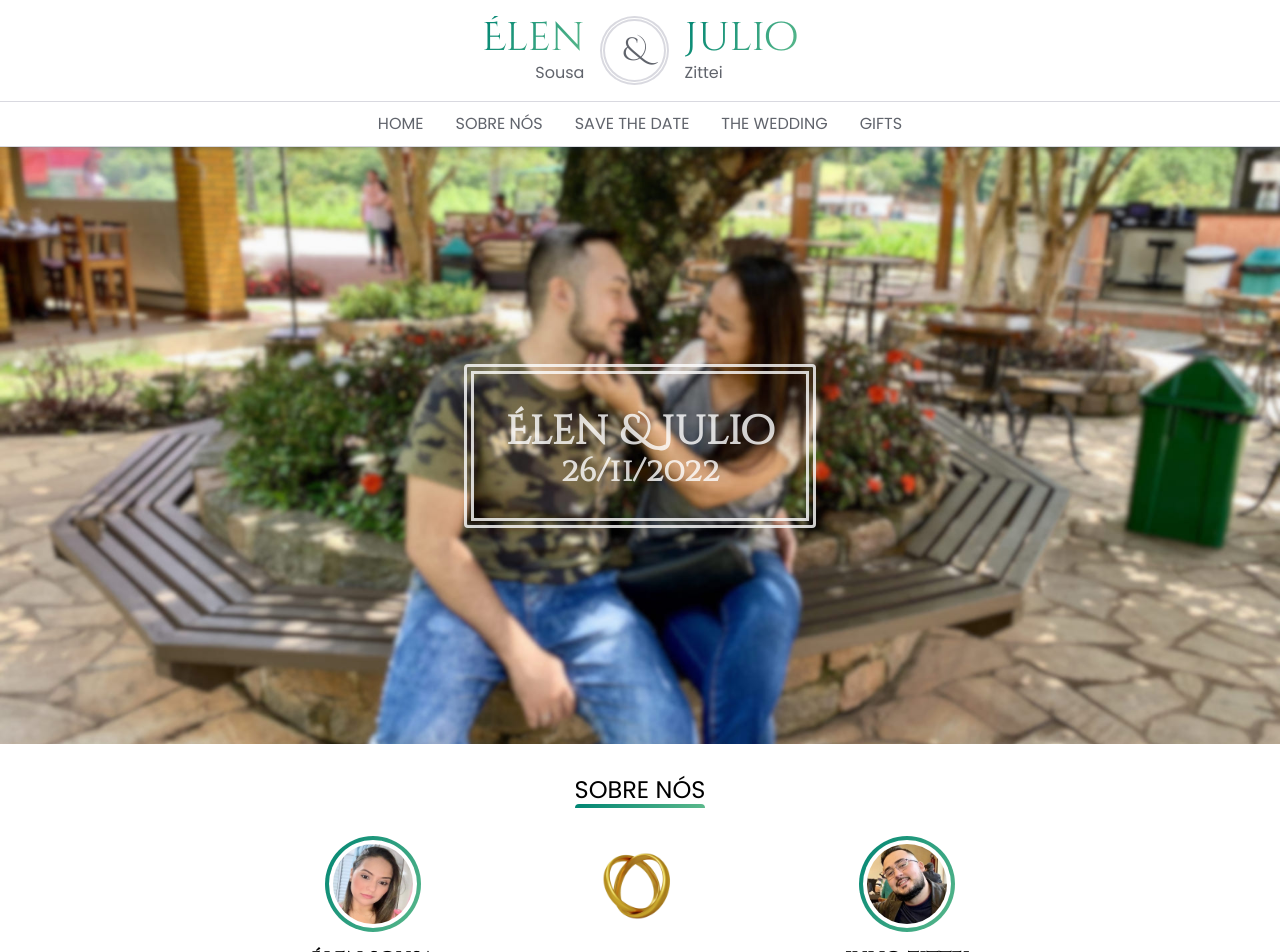
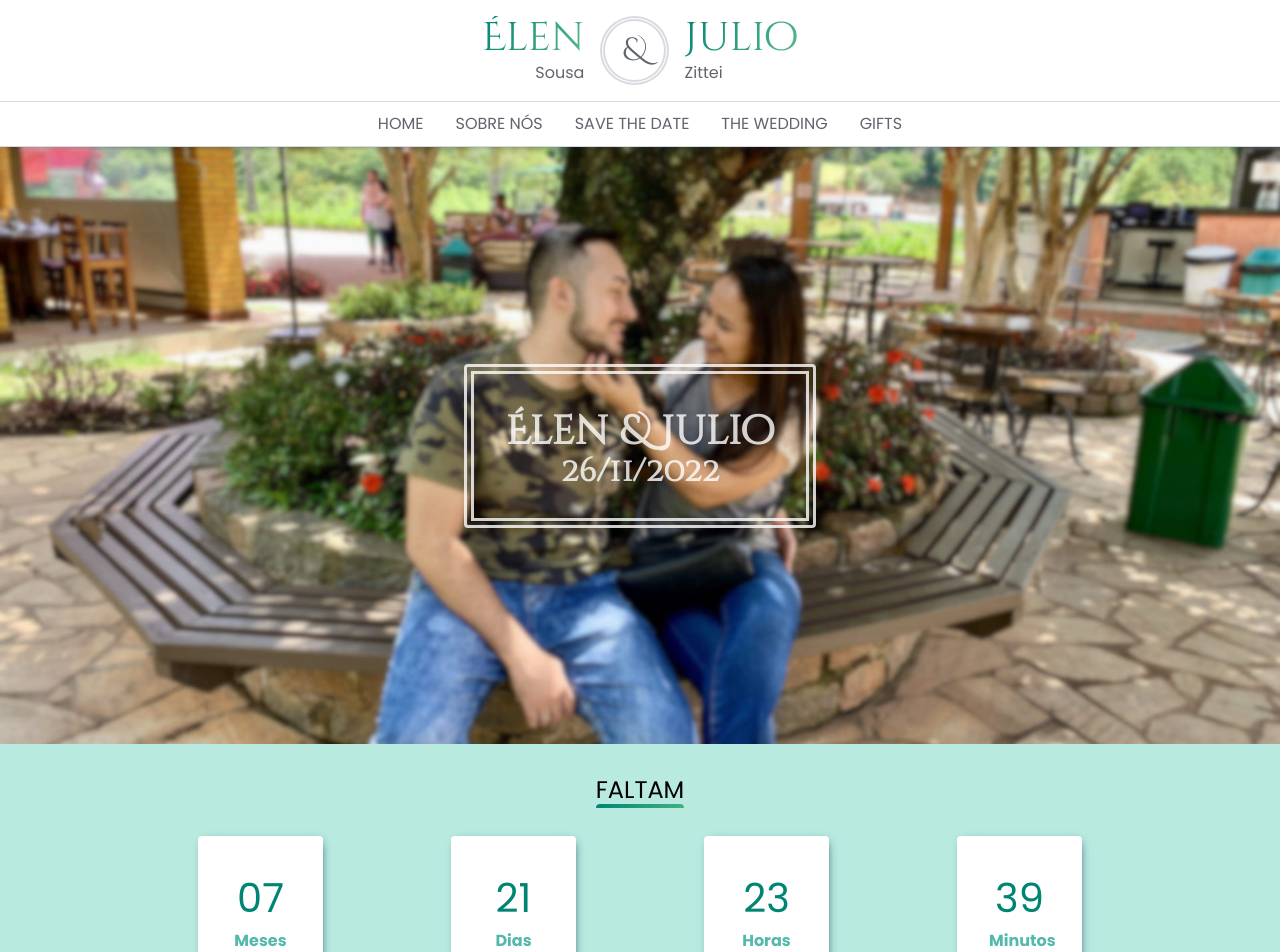
Before and after one commit to JulioZittei/our-wedding, a Next.js app: page / in a window 1280 px wide. Shown: the top 952 px of the page. Built offline with nearby package versions, Linux system fonts and the light colour scheme.

Commit message:
Add CountDown component

```diff
--- /dev/null
+++ b/src/components/CountDown.tsx
@@ -0,0 +1,66 @@
+import { useEffect, useState } from 'react';
+import * as CountDownCss from '../styles/components/CountDown';
+import { styled } from '../styles/stiches.config';
+import moment from 'moment';
+
+const CountDownRoot = styled('section', CountDownCss.Root);
+const CountDownHeader = styled('h2', CountDownCss.Header);
+const CountDownContainer = styled('div', CountDownCss.Container);
+const CountDownWrapper = styled('div', CountDownCss.Wrapper);
+const CountDownTimeBox = styled('div', CountDownCss.TimeBox);
+const CountDownLabel = styled('span', CountDownCss.Label);
+const CountDownData = styled('span', CountDownCss.Data);
+
+export function CountDown() {
+  const weddingDate = '26/11/2022 18:00:00';
+  const now = moment().format('DD/MM/YYYY HH:mm:ss');
+  const diff = moment(weddingDate, 'DD/MM/YYYY HH:mm:ss').diff(moment(now, 'DD/MM/YYYY HH:mm:ss'));
+
+  const [months, setMonths] = useState(moment.duration(diff).months());
+  const [days, setDays] = useState(moment.duration(diff).days());
+  const [hours, setHours] = useState(moment.duration(diff).hours());
+  const [minutes, setMinutes] = useState(moment.duration(diff).minutes());
+  const [seconds, setSeconds] = useState(moment.duration(diff).seconds());
+
+  useEffect(() => {
+    const timer = setInterval(() => {
+      const now = moment().format('DD/MM/YYYY HH:mm:ss');
+      const diff = moment(weddingDate, 'DD/MM/YYYY HH:mm:ss').diff(moment(now, 'DD/MM/YYYY HH:mm:ss'));
+      setMonths(moment.duration(diff).months());
+      setDays(moment.duration(diff).days());
+      setHours(moment.duration(diff).hours());
+      setMinutes(moment.duration(diff).minutes());
+      setSeconds(moment.duration(diff).seconds());
+    }, 1000);
+
+    return () => {
+      clearInterval(timer);
+    };
+  }, []);
+
+  return (
+    <CountDownRoot>
+      <CountDownContainer>
+        <CountDownHeader>Faltam</CountDownHeader>
+        <CountDownWrapper>
+          <CountDownTimeBox>
+            <CountDownLabel>{months.toString().length > 1 ? months : `0${months}`}</CountDownLabel>
+            <CountDownData>{months == 1 ? 'Mês' : 'Meses'}</CountDownData>
+          </CountDownTimeBox>
+          <CountDownTimeBox>
+            <CountDownLabel>{days.toString().length > 1 ? days : `0${days}`}</CountDownLabel>
+            <CountDownData>{days == 1 ? 'Dia' : 'Dias'}</CountDownData>
+          </CountDownTimeBox>
+          <CountDownTimeBox>
+            <CountDownLabel>{hours.toString().length > 1 ? hours : `0${hours}`}</CountDownLabel>
+            <CountDownData>{hours == 1 ? 'Hora' : 'Horas'}</CountDownData>
+          </CountDownTimeBox>
+          <CountDownTimeBox>
+            <CountDownLabel>{minutes.toString().length > 1 ? minutes : `0${minutes}`}</CountDownLabel>
+            <CountDownData>{minutes == 1 ? 'Minuto' : 'Minutos'}</CountDownData>
+          </CountDownTimeBox>
+        </CountDownWrapper>
+      </CountDownContainer>
+    </CountDownRoot>
+  );
+}
--- a/src/pages/index.tsx
+++ b/src/pages/index.tsx
@@ -5,6 +5,8 @@ import { Container } from '../components/Container';
 import { NavigationMenu } from '../components/NavigationMenu';
 import { Hero } from '../components/Hero';
 import { AboutUs } from '../components/AboutUs';
+import { CountDown } from '../components/CountDown';
+import { SaveTheDate } from '../components/SaveTheDate';
 
 const Home: NextPage = () => {
   return (
@@ -17,7 +19,9 @@ const Home: NextPage = () => {
       </Header>
       <main>
         <Hero />
+        <CountDown />
         <AboutUs />
+        <SaveTheDate />
       </main>
     </>
   );
--- /dev/null
+++ b/src/styles/components/CountDown.ts
@@ -0,0 +1,146 @@
+import { css } from '../stiches.config';
+
+export const Root = css({
+  background: '$tealA5',
+});
+
+export const Header = css({
+  position: 'relative',
+  textAlign: 'center',
+  textTransform: 'uppercase',
+  fontFamily: '$poppinsFont',
+  fontWeight: 400,
+
+  '&::after': {
+    content: '',
+    position: 'absolute',
+    bottom: -4,
+    left: 0,
+    right: 0,
+    height: 4,
+    borderTopLeftRadius: 4,
+    borderTopRightRadius: 4,
+    background: 'linear-gradient(120deg, $tealA11, $greenA8)',
+  },
+
+  '@sm': {
+    fontSize: '$fontSizeDefault',
+    marginBottom: '2rem',
+  },
+  '@md': {
+    fontSize: '$fontSizeMD',
+  },
+  '@lg': {
+    fontSize: '$fontSizeLG',
+  },
+});
+
+export const Container = css({
+  maxWidth: 900,
+  margin: '0 auto',
+  padding: '2rem .5rem',
+  display: 'flex',
+  flexDirection: 'column',
+  alignItems: 'center',
+  justifyContent: 'space-between',
+});
+
+export const Wrapper = css({
+  width: '100%',
+  display: 'flex',
+  flexDirection: 'row',
+  alignItems: 'center',
+
+  '@sm': {
+    flexWrap: 'wrap',
+    justifyContent: 'space-evenly',
+    gap: '1rem',
+  },
+  '@md': {
+    flexWrap: 'wrap',
+    justifyContent: 'space-evenly',
+    gap: '1rem',
+  },
+  '@lg': {
+    justifyContent: 'space-between',
+  },
+});
+
+export const TimeBox = css({
+  display: 'flex',
+  maxWidth: '125px',
+  width: '100%',
+  flexDirection: 'column',
+  alignItems: 'center',
+  justifyContent: 'stretch',
+  background: '$background',
+  borderRadius: '4px',
+  boxShadow: '2px 2px 10px -5px #05294d',
+
+  '@sm': {
+    padding: '2rem .5rem',
+  },
+  '@md': {
+    padding: '2rem 1rem',
+  },
+  '@lg': {
+    padding: '2rem',
+  },
+});
+
+export const Label = css({
+  flex: 1,
+  width: '100%',
+  color: '$tealA11',
+  textAlign: 'center',
+  fontFamily: '$poppinsFont',
+
+  '@sm': {
+    fontSize: '$fontSizeLG',
+  },
+  '@md': {
+    fontSize: '$fontSizeXL',
+  },
+  '@lg': {
+    fontSize: '$fontSize2XL',
+  },
+});
+
+export const Data = css({
+  flex: 1,
+  width: '100%',
+  color: '$tealA8',
+  textAlign: 'center',
+  fontFamily: '$poppinsFont',
+  fontSize: '$fontSizeDefault',
+  fontWeight: 700,
+
+  '@sm': {
+    fontSize: '$fontSizeXS',
+  },
+  '@md': {
+    fontSize: '$fontSizeSM',
+  },
+  '@lg': {
+    fontSize: '$fontSizeDefault',
+  },
+});
+
+export const FullDate = css({
+  textAlign: 'center',
+  fontFamily: '$poppinsFont',
+  fontWeight: 400,
+  border: '10px double #fff',
+  borderRadius: '4px',
+
+  '@sm': {
+    fontSize: '$fontSizeDefault',
+    marginBottom: '2rem',
+  },
+  '@md': {
+    fontSize: '$fontSizeMD',
+  },
+  '@lg': {
+    fontSize: '$fontSizeLG',
+  },
+});
```
